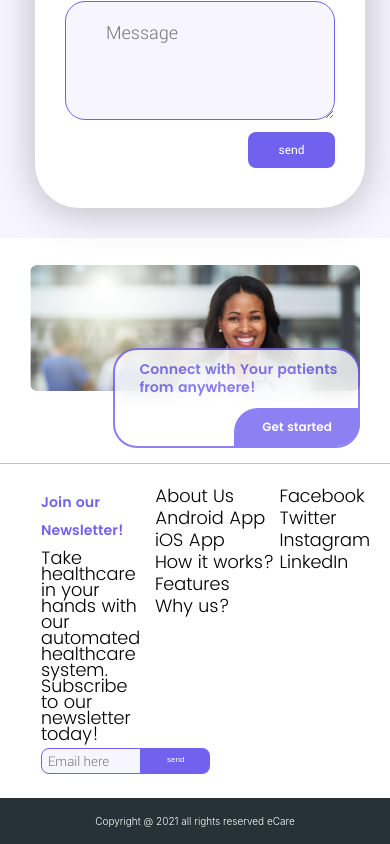
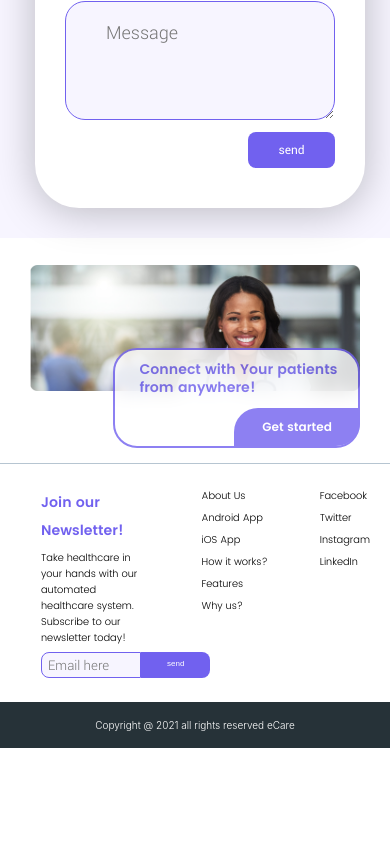
Before and after one commit to Moin105/Ecare, a Next.js app: page / in a window 390 px wide. Shown: the part 2943-3787 px from the top of the page. After the commit the page ends 3691 px from the top, so only its background shows below. Built offline with nearby package versions, Linux system fonts and the light colour scheme; no server answers.

Commit message:
footer fixed

```diff
--- a/Components/Context.js
+++ b/Components/Context.js
@@ -1,4 +1,4 @@
-import React from 'react'
+import React,{useEffect} from 'react'
 import styles from '../styles/Home.module.css'
 import google from '../public/google.png'
 import Image from "next/image";
@@ -9,8 +9,26 @@ import en from "../Locales/en"
 import fr from "../Locales/fr"
 function Context() {
   const router = useRouter();
+  useEffect(() => {
+    fetch('http://www.ecareserve.com/api/show_links')
+    .then((res) => {
+      if (res.status == 200) {
+        return res.json();
+      }else{
+        console.log("res");
+      }
+    })
+      .then((res) => {
+        console.log(res);
+      //   setResponse(res.message);
+        console.log("safa",res);
+      });
+
+  }, [])
+
   const { locale } = router;
   const t = locale === 'en' ?   en : fr;
+  // console.log("SADAPAY",process.env.REACT_APP_API_KEY)
   return (
     <div className={styles.context} id='context'>
         <h2 className={styles.h2}>
--- a/styles/Home.module.css
+++ b/styles/Home.module.css
@@ -1548,7 +1548,7 @@
     margin-bottom: 6px;
   }
   .footer .ufooter .newsletter .p {
-    font-size: 10px;
+    font-size: 10px !important;
     line-height: 16px;
     margin-bottom: 6px;
   }
@@ -1572,7 +1572,7 @@
   }
   .footer .ufooter .list .li {
     margin-bottom: 6px;
-    font-size: 10px;
+    font-size: 10px !important;
     line-height: 16px;
   }
   .footer .ufooter .list2 {
@@ -1580,13 +1580,13 @@
   }
   .footer .ufooter .list2 .li {
     margin-bottom: 6px;
-    font-size: 10px;
+    font-size: 10px !important;
     line-height: 16px;
   }
   .footer .bfooter {
     padding: 17px 0px;
     font-weight: 300;
-    font-size: 10px;
+    font-size: 10px !important;
     line-height: 12px;
   }
   .mobilenav {
--- a/styles/Home.module.scss
+++ b/styles/Home.module.scss
@@ -1111,15 +1111,7 @@ line-height: 36px;
 }
 
 
-
-
 // 1100
-
-
-
-
-
-
 
 @media only screen and (max-width: 1100px) {
 
@@ -1771,7 +1763,7 @@ width: 90%;
             margin-bottom: 6px;
         }
         .p{
-            font-size: 10px;
+            font-size: 10px !important;
             line-height: 16px;
             margin-bottom: 6px;
         }
@@ -1795,7 +1787,7 @@ width: 90%;
     list-style-type: none;
     .li{
         margin-bottom: 6px;
-        font-size: 10px;
+        font-size: 10px !important;
         line-height: 16px;
     }
    }
@@ -1803,7 +1795,7 @@ width: 90%;
     list-style-type: none;
     .li{
         margin-bottom: 6px;
-        font-size: 10px;
+        font-size: 10px !important;
         line-height: 16px;
     }
    }
@@ -1811,7 +1803,7 @@ width: 90%;
 .bfooter{
     padding: 17px 0px;
     font-weight: 300;
-font-size: 10px;
+font-size: 10px !important;
 line-height: 12px;
 }
 
```
Also changed, not shown: 2 other files (tests, documents, lock files or other folders).
